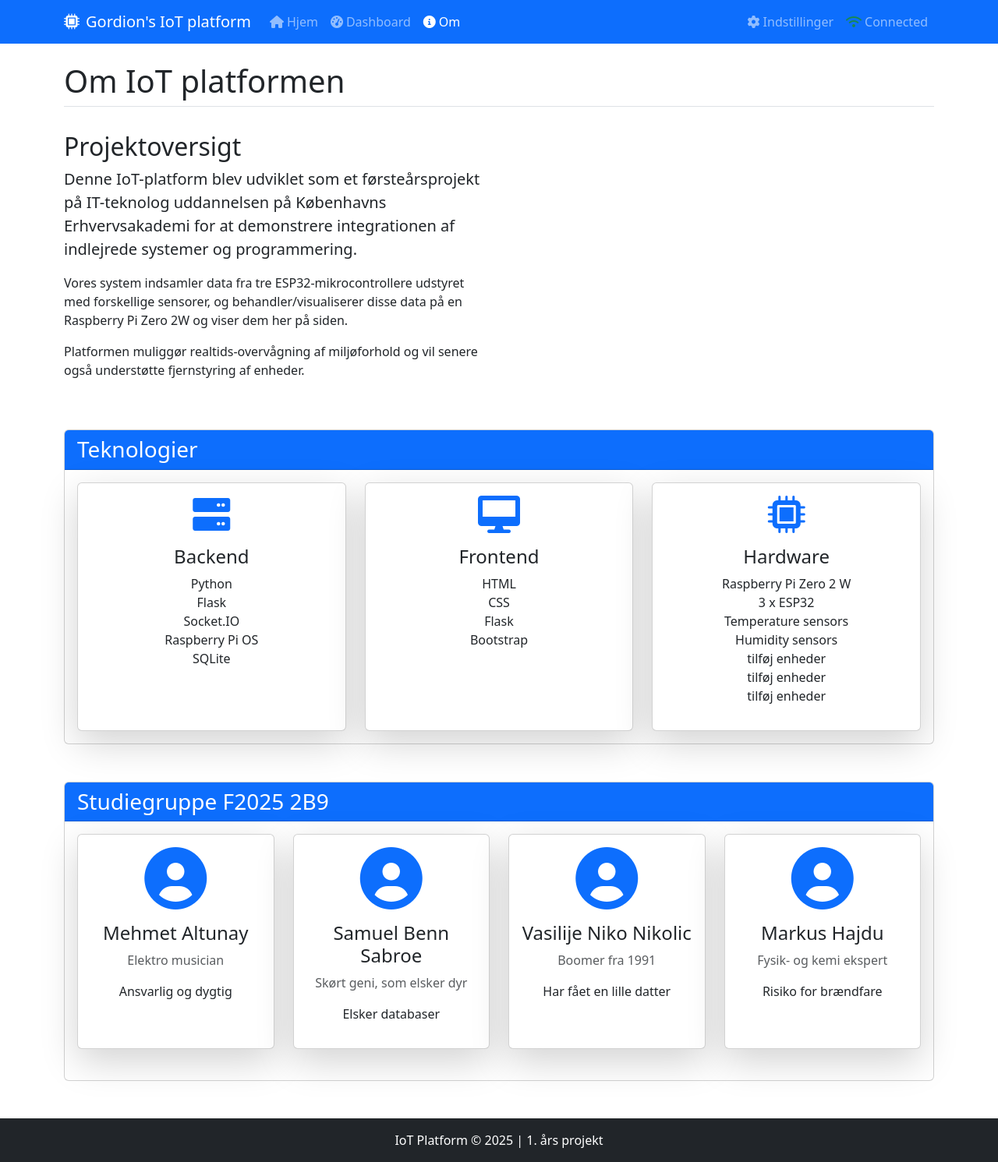
After one commit to fostercare123/KEA-F25-B9-firstyear, a Flask app: page /om in a window 1280 px wide. The commit adds this page. Shown: the whole page at 78% size. Run offline with Flask 3, Linux system fonts and the light colour scheme; some libraries are stand-ins or nearby versions.

Commit message:
Hjemmeside v1.0.1

```diff
--- a/Raspberry Pi Zero 2W/Hjemmeside/v1/app.py
+++ b/Raspberry Pi Zero 2W/Hjemmeside/app.py
@@ -35,9 +35,9 @@ def index():
 def dashboard():
     return render_template('dashboard.html', sensors=sample_sensors)
 
-@app.route('/about')
-def about():
-    return render_template('about.html')
+@app.route('/om')
+def om():
+    return render_template('om.html')
 
 @app.route('/settings')
 def settings():
--- a/Raspberry Pi Zero 2W/Hjemmeside/v1/templates/base.html
+++ b/Raspberry Pi Zero 2W/Hjemmeside/templates/base.html
@@ -23,7 +23,7 @@
 
     <footer class="footer mt-5 py-3 bg-dark text-white">
         <div class="container text-center">
-            <span>IoT Platform &copy; 2025 | First Year Project</span>
+            <span>IoT Platform &copy; 2025 | 1. års projekt</span>
         </div>
     </footer>
 
--- a/Raspberry Pi Zero 2W/Hjemmeside/v1/templates/navbar.html
+++ b/Raspberry Pi Zero 2W/Hjemmeside/templates/navbar.html
@@ -1,7 +1,7 @@
 <nav class="navbar navbar-expand-lg navbar-dark bg-primary">
     <div class="container">
         <a class="navbar-brand" href="/">
-            <i class="fas fa-microchip me-2"></i>Gordion IoT Platform
+            <i class="fas fa-microchip me-2"></i>Gordion's IoT platform
         </a>
         <button class="navbar-toggler" type="button" data-bs-toggle="collapse" data-bs-target="#navbarNav"
                 aria-controls="navbarNav" aria-expanded="false" aria-label="Toggle navigation">
@@ -20,14 +20,14 @@
                     </a>
                 </li>
                 <li class="nav-item">
-                    <a class="nav-link {{ 'active' if request.path == '/about' }}" href="/about">
+                    <a class="nav-link {{ 'active' if request.path == '/om' }}" href="/om">
                         <i class="fas fa-info-circle me-1"></i>Om
                     </a>
                 </li>
             </ul>
             <ul class="navbar-nav">
                 <li class="nav-item">
-                    <a class="nav-link {{ 'active' if request.path == '/settings' }}" href="/settings">
+                    <a class="nav-link {{ 'active' if request.path == '/indstillinger' }}" href="/indstillinger">
                         <i class="fas fa-cog me-1"></i>Indstillinger
                     </a>
                 </li>
--- /dev/null
+++ b/Raspberry Pi Zero 2W/Hjemmeside/templates/om.html
@@ -0,0 +1,154 @@
+{% extends 'base.html' %}
+
+{% block title %}IoT Platform - Om{% endblock %}
+
+{% block content %}
+<div class="row">
+    <div class="col-12 mb-4">
+        <h1 class="border-bottom pb-2">Om IoT platformen</h1>
+    </div>
+</div>
+
+<div class="row align-items-center mb-5">
+    <div class="col-md-6">
+        <h2>Projektoversigt</h2>
+        <p class="lead">
+            Denne IoT-platform blev udviklet som et førsteårsprojekt på IT-teknolog uddannelsen på Københavns
+            Erhvervsakademi for at demonstrere integrationen
+            af indlejrede systemer og programmering.
+        </p>
+        <p>
+            Vores system indsamler data fra tre ESP32-mikrocontrollere udstyret med forskellige sensorer, og
+            behandler/visualiserer disse data på en Raspberry Pi Zero 2W og viser dem her på siden.
+        </p>
+        <p>
+            Platformen muliggør realtids-overvågning af miljøforhold og vil senere også understøtte fjernstyring af
+            enheder.
+        </p>
+    </div>
+</div>
+
+<div class="row mb-5">
+    <div class="col-12">
+        <div class="card">
+            <div class="card-header bg-primary text-white">
+                <h3 class="card-title mb-0">Teknologier</h3>
+            </div>
+            <div class="card-body">
+                <div class="row row-cols-1 row-cols-md-3 g-4">
+                    <div class="col">
+                        <div class="card h-100 shadow-lg">
+                            <div class="card-body text-center">
+                                <i class="fas fa-server fa-3x mb-3 text-primary"></i>
+                                <h4>Backend</h4>
+                                <ul class="list-unstyled">
+                                    <li>Python</li>
+                                    <li>Flask</li>
+                                    <li>Socket.IO</li>
+                                    <li>Raspberry Pi OS</li>
+                                    <li>SQLite</li>
+                                </ul>
+                            </div>
+                        </div>
+                    </div>
+                    <div class="col">
+                        <div class="card h-100 shadow-lg">
+                            <div class="card-body text-center">
+                                <i class="fas fa-desktop fa-3x mb-3 text-primary"></i>
+                                <h4>Frontend</h4>
+                                <ul class="list-unstyled">
+                                    <li>HTML</li>
+                                    <li>CSS</li>
+                                    <li>Flask</li>
+                                    <li>Bootstrap</li>
+                                </ul>
+                            </div>
+                        </div>
+                    </div>
+                    <div class="col">
+                        <div class="card h-100 shadow-lg">
+                            <div class="card-body text-center">
+                                <i class="fas fa-microchip fa-3x mb-3 text-primary"></i>
+                                <h4>Hardware</h4>
+                                <ul class="list-unstyled">
+                                    <li>Raspberry Pi Zero 2 W</li>
+                                    <li>3 x ESP32</li>
+                                    <li>Temperature sensors</li>
+                                    <li>Humidity sensors</li>
+                                    <li>tilføj enheder</li>
+                                    <li>tilføj enheder</li>
+                                    <li>tilføj enheder</li>
+                                </ul>
+                            </div>
+                        </div>
+                    </div>
+                </div>
+            </div>
+        </div>
+    </div>
+</div>
+
+<div class="row mb-5">
+    <div class="col-12">
+        <div class="card">
+            <div class="card-header bg-primary text-white">
+                <h3 class="card-title mb-0">Studiegruppe F2025 2B9</h3>
+            </div>
+            <div class="card-body">
+                <div class="row">
+                    <div class="col-md-3 mb-4">
+                        <div class="card team-card h-100 shadow-lg">
+                            <div class="card-body text-center">
+                                <div class="team-avatar mb-3">
+                                    <i class="fas fa-user-circle fa-5x text-primary"></i>
+                                </div>
+                                <h4>Mehmet Altunay</h4>
+                                <p class="text-muted">Elektro musician</p>
+                                <p>Ansvarlig og dygtig</p>
+                            </div>
+                        </div>
+                    </div>
+                    <div class="col-md-3 mb-4">
+                        <div class="card team-card h-100 shadow-lg">
+                            <div class="card-body text-center">
+                                <div class="team-avatar mb-3">
+                                    <i class="fas fa-user-circle fa-5x text-primary"></i>
+                                </div>
+                                <h4>Samuel Benn Sabroe</h4>
+                                <p class="text-muted">Skørt geni, som elsker dyr</p>
+                                <p>Elsker databaser</p>
+                            </div>
+                        </div>
+                    </div>
+                    <div class="col-md-3 mb-4">
+                        <div class="card team-card h-100 shadow-lg">
+                            <div class="card-body text-center">
+                                <div class="team-avatar mb-3">
+                                    <i class="fas fa-user-circle fa-5x text-primary"></i>
+                                </div>
+                                <h4>Vasilije Niko Nikolic</h4>
+                                <p class="text-muted">Boomer fra 1991</p>
+                                <p>Har fået en lille datter</p>
+                            </div>
+                        </div>
+                    </div>
+                    <div class="col-md-3 mb-4">
+                        <div class="card team-card h-100 shadow-lg">
+                            <div class="card-body text-center">
+                                <div class="team-avatar mb-3">
+                                    <i class="fas fa-user-circle fa-5x text-primary"></i>
+                                </div>
+                                <h4>Markus Hajdu</h4>
+                                <p class="text-muted">Fysik- og kemi ekspert</p>
+                                <p>Risiko for brændfare</p>
+                            </div>
+                        </div>
+                    </div>
+                </div> <!-- end inner row -->
+            </div>
+        </div>
+    </div>
+</div>
+
+
+{% endblock %}
```
Also changed, not shown: Raspberry Pi Zero 2W/Hjemmeside/templates/dashboard.html (renamed from Raspberry Pi Zero 2W/Hjemmeside/v1/templates/dashboard.html, +10 -10 lines), Raspberry Pi Zero 2W/Hjemmeside/templates/index.html (renamed from Raspberry Pi Zero 2W/Hjemmeside/v1/templates/index.html, +3 -12 lines), Raspberry Pi Zero 2W/Hjemmeside/static/style.css (added), Raspberry Pi Zero 2W/Hjemmeside/templates/about.html (renamed from Raspberry Pi Zero 2W/Hjemmeside/v1/templates/about.html), Raspberry Pi Zero 2W/Hjemmeside/templates/indstillinger.html (added).
